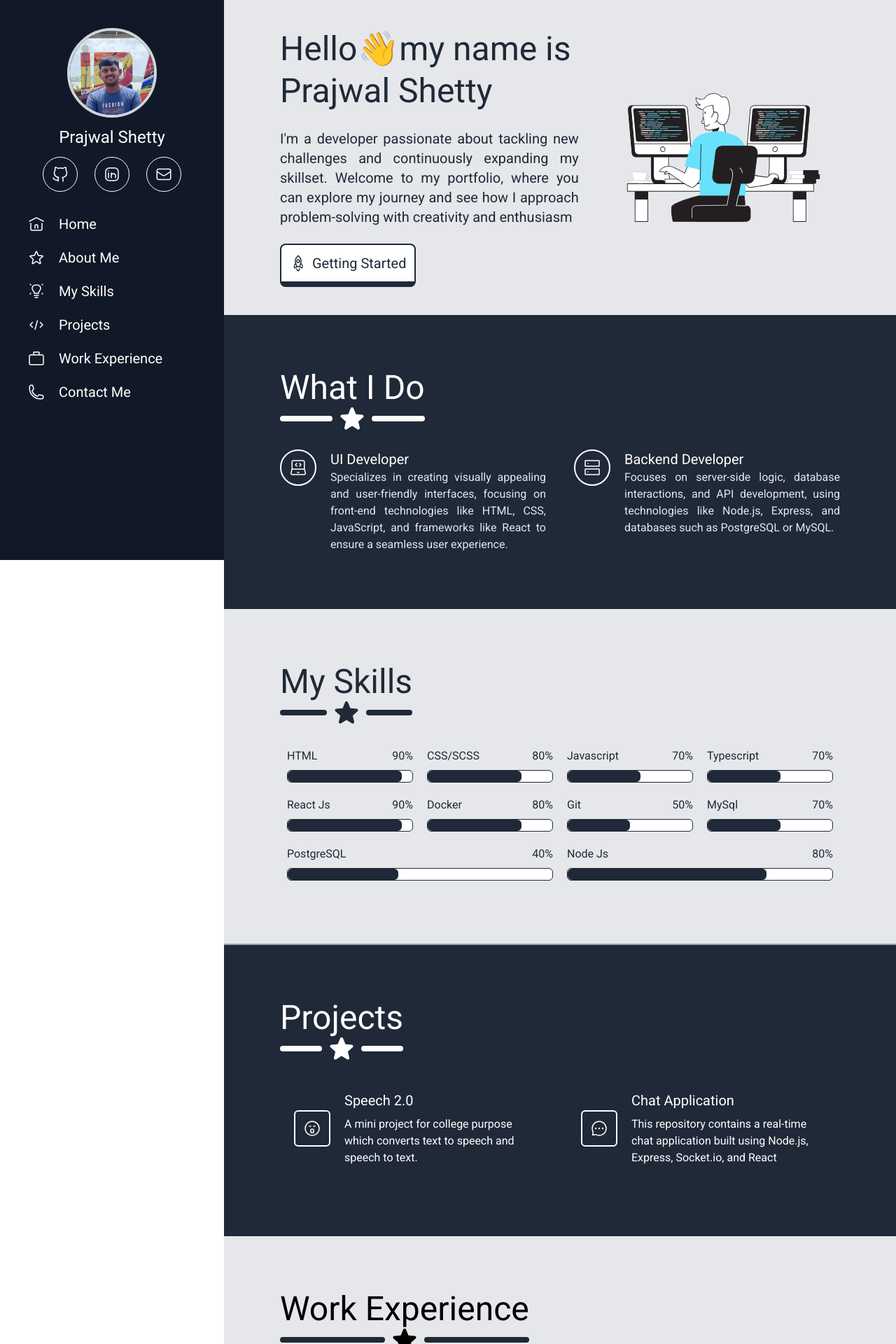
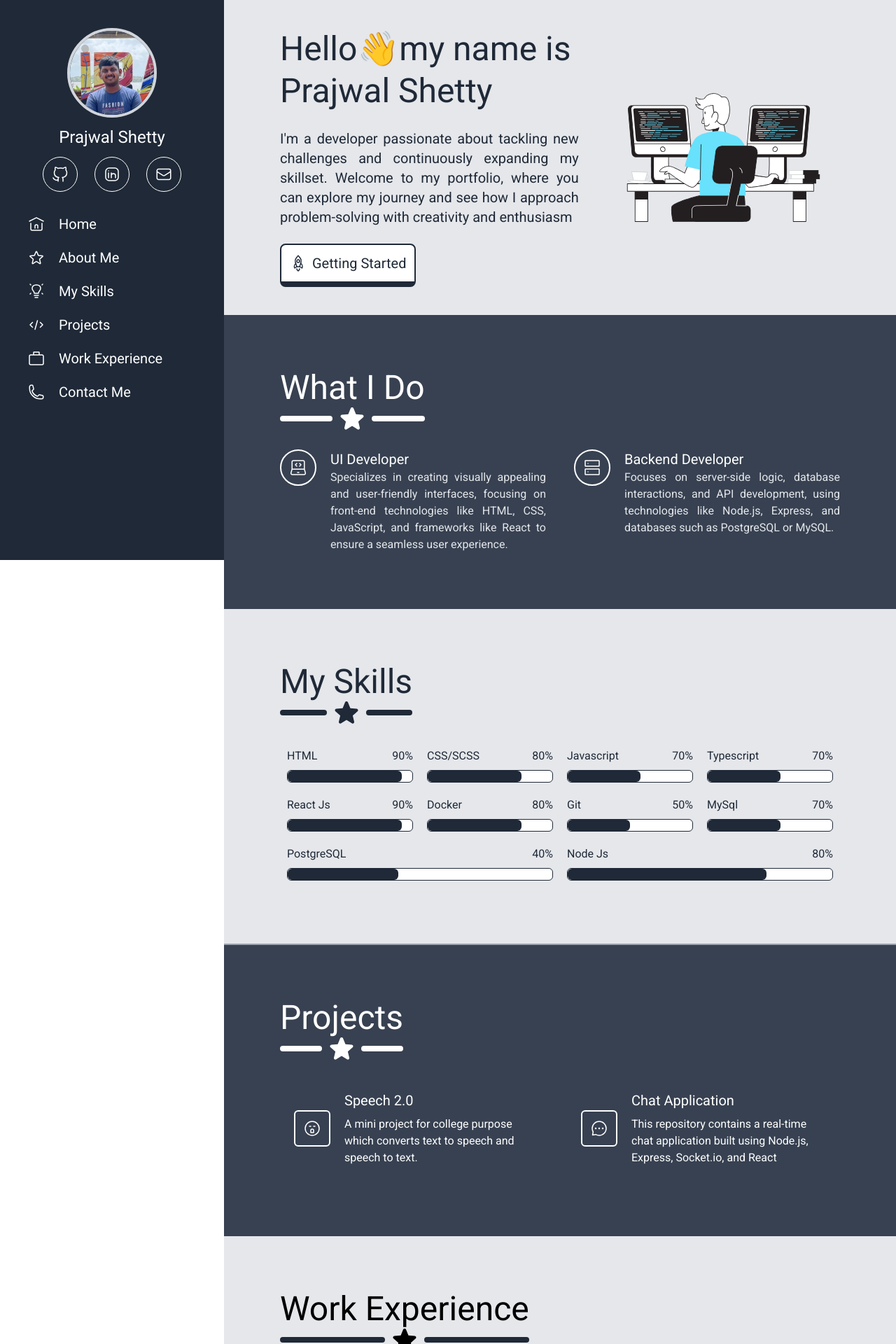
Before and after one commit to PrajwalSh0206/PrajwalSh0206.github.io, a React (Vite) app: page / in a window 1280 px wide. Shown: the top 1920 px of the page at 70% size. Built offline with nearby package versions, Linux system fonts and the light colour scheme.

Commit message:
color palette fixed

```diff
--- a/src/components/About/About.tsx
+++ b/src/components/About/About.tsx
@@ -2,7 +2,7 @@ import Title from '../common/Title';
 
 const About = () => {
   return (
-    <div className="p-20 text-white space-y-6 bg-gray-800 flex flex-col items-start text-justify" id="about">
+    <div className="p-20 text-white space-y-6 bg-gray-700 flex flex-col items-start text-justify" id="about">
       <Title borderColor="bg-white" title="What I Do"></Title>
       <div className="flex w-full space-x-10 items-start">
         <section className="flex space-x-5 items-start w-6/12">
--- a/src/components/Contacts/Contacts.tsx
+++ b/src/components/Contacts/Contacts.tsx
@@ -2,7 +2,7 @@ import Title from '../common/Title';
 
 export default function Contacts() {
   return (
-    <div className="w-full bg-gray-800 p-20 flex items-start flex-col space-y-5 text-white" id="contacts">
+    <div className="w-full bg-gray-700 p-20 flex items-start flex-col space-y-5 text-white" id="contacts">
       <Title title="Contact Me" borderColor="bg-white"></Title>
       <div className="space-x-5 flex w-full">
         <input type="text" className="w-full p-3 outline-none focus:outline-white outline-gray-400 bg-gray-700 rounded-md " placeholder="Name" />
--- a/src/components/Footer/Footer.tsx
+++ b/src/components/Footer/Footer.tsx
@@ -2,7 +2,7 @@ import './Footer.scss';
 
 const FooterSection = () => {
   return (
-    <div className="w-full p-5 flex text-white justify-between bg-gray-800" id="contactme">
+    <div className="w-full p-5 flex text-white justify-between bg-gray-900">
       <div className="flex space-x-2">
         <svg width="24px" height="24px" strokeWidth="1.5" viewBox="0 0 24 24" fill="none" xmlns="http://www.w3.org/2000/svg" color="currentColor">
           <path
--- a/src/components/Navbar/Navbar.tsx
+++ b/src/components/Navbar/Navbar.tsx
@@ -3,7 +3,7 @@ import './Navbar.scss';
 
 export default function Navbar() {
   return (
-    <div className="flex flex-col items-center space-y-3 text-white p-10 w-3/12 fixed h-screen" id="navbar">
+    <div className="flex flex-col items-center space-y-3 text-white p-10 w-3/12 fixed h-screen bg-gray-800">
       <img src={profile} className="w-32 border-4 outline-gray-800 border-gray-300 rounded-full" />
       <p className="text-2xl">Prajwal Shetty</p>
       <div className="flex w-full justify-center space-x-6">
--- a/src/components/Projects.tsx
+++ b/src/components/Projects.tsx
@@ -3,7 +3,7 @@ import Title from './common/Title';
 
 const Projects = () => {
   return (
-    <div className="w-full flex flex-col space-y-5 items-start p-20 bg-gray-800 border-t-2 text-white border-gray-400" id="projects">
+    <div className="w-full flex flex-col space-y-5 items-start p-20 bg-gray-700 border-t-2 text-white border-gray-400" id="projects">
       <Title borderColor="bg-white" title="Projects"></Title>
 
       <div className="w-full flex space-x-5">
```
